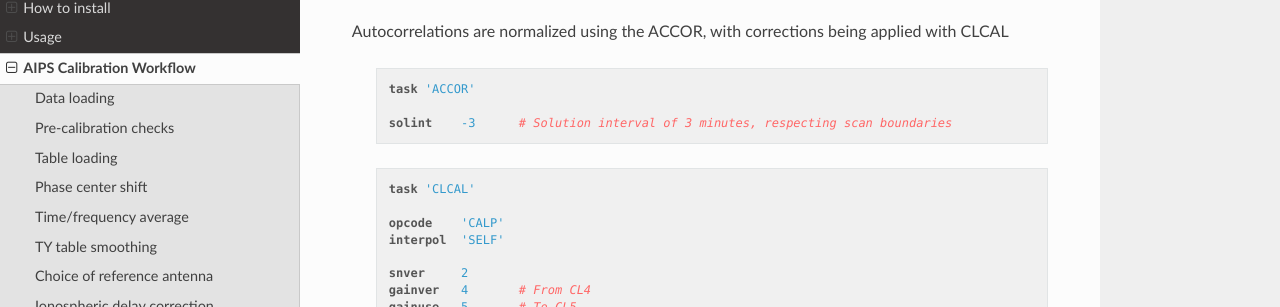
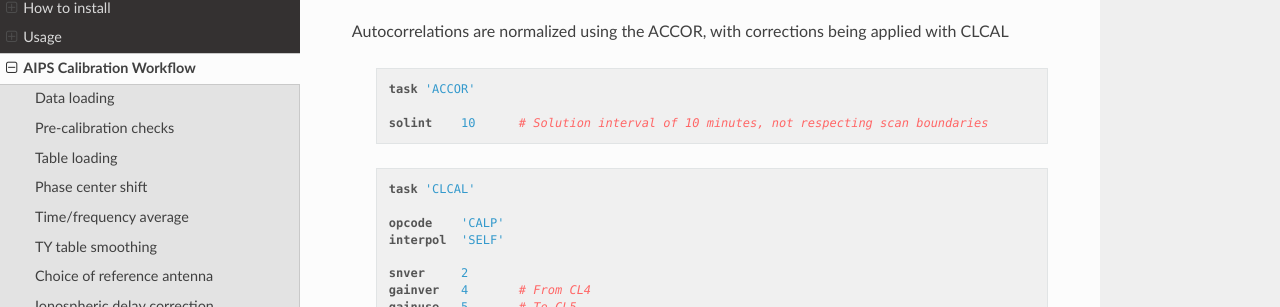
Before and after one commit to dalvarezo/VIPCALs, a Sphinx documentation site: the page built from docs/source/overview.rst, in a window 1280 px wide and 900 px high, scrolled down 8302 px. Shown: the part 144-451 px from the top of the window. Built offline with Sphinx 7.4.7 and the Read the Docs theme 3.1.0, drawn with Linux system fonts in a browser that asks for light colours; some of the changed text lies outside the part shown.

Commit message:
Version 0.3.5

```diff
--- a/docs/source/overview.rst
+++ b/docs/source/overview.rst
@@ -442,7 +442,7 @@ Autocorrelations are normalized using the ACCOR, with corrections being applied
 
       task 'ACCOR'
 
-      solint    -3      # Solution interval of 3 minutes, respecting scan boundaries
+      solint    10      # Solution interval of 10 minutes, not respecting scan boundaries
 
    .. code-block:: firstword
 
@@ -549,7 +549,7 @@ After the bandpass corrections, normalize again the autocorrelations with ACSCL.
 
       task 'ACSCL'
 
-      solint    -3  # Solution interval respecting scan boundaries
+      solint    10      # Solution interval of 10 minutes, not respecting scan boundaries
       docalib   1   # Use calibrated data
       gainuse   6
       doband    1   # Apply bandpass correction
--- a/docs/source/usage.rst
+++ b/docs/source/usage.rst
@@ -260,6 +260,7 @@ Below is a representative structure of the output directory produced by the pipe
     │   │   ├ 1159+2914_EA075_22G_2024-03-13_UVPLT.ps
     │   │   ├ 1159+2914_EA075_22G_2024-03-13_VPLOT.ps
     │   │   ├ 1159+2914_EA075_22G_2024-03-13_RADPLOT.pdf
+    │   │   ├ 1159+2914_EA075_22G_2024-03-13_VISANT.pdf
     │   │
     │   ├── TABLES/
     │   │   ├ flags.vlba
@@ -296,6 +297,7 @@ The pipeline also generates the following plots inside the */PLOTS/* folder:
 - *\*\_UVPLT.ps*: UV coverage of the calibrated observation
 - *\*\_VPLOT.ps*: calibrated visibilities vs time
 - *\*\_RADPLOT.pdf*: calibrated visibilities vs uv-distance
+- *\*\_VISANT.pdf*: number of visibilities per antenna across the different calibration tables
 
 and the following tables in the */TABLES/* folder:
 
```
Also changed, not shown: CHANGELOG.md (+14 -0 lines), README.md (+2 -0 lines), 1 other file.
